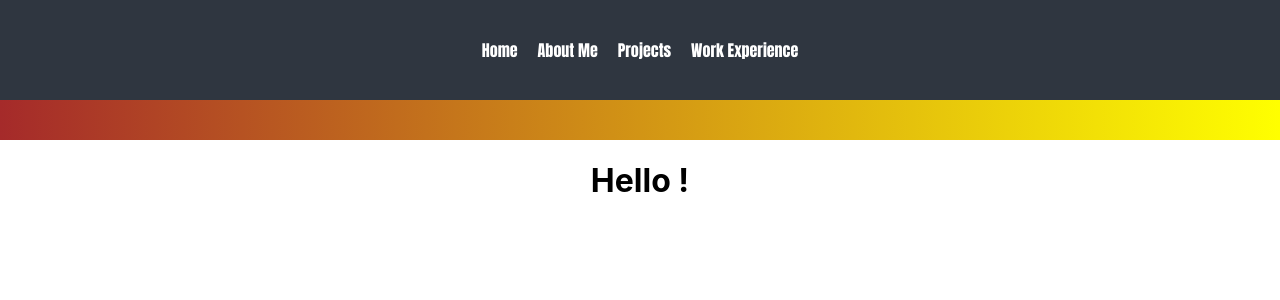
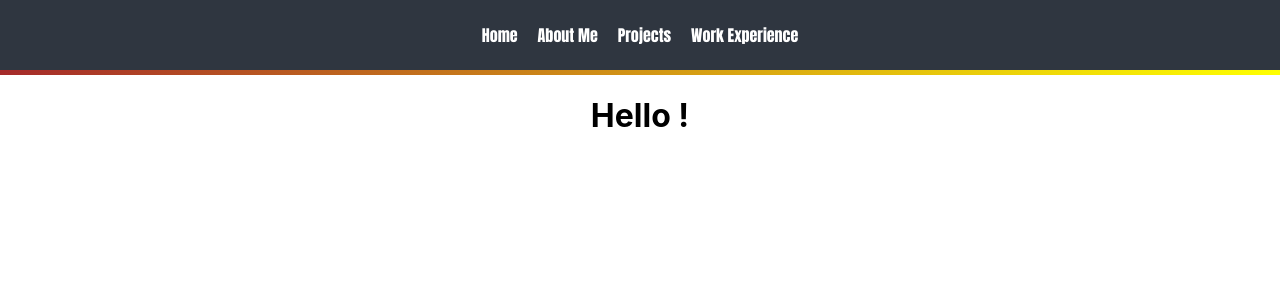
Before and after one commit to ackottsi/Portfolio_ACK, a React (Create React App) app in the folder portfolio-ack/: page / in a window 1280 px wide. Shown: the top 300 px of the page. Built offline with nearby package versions, Linux system fonts and the light colour scheme.

Commit message:
updated header sizing

```diff
--- a/portfolio-ack/src/Header.css
+++ b/portfolio-ack/src/Header.css
@@ -2,11 +2,11 @@ header {
     display: flex;
     flex-direction: row;
     background-image: linear-gradient(to right, brown , yellow);
-    height: 140px;
+    height: 75px;
 }
 
 .headerBottomBorder {
-    height:35px;
+    height:1px;
     width: 100%;
     background-image: linear-gradient(to right, brown , yellow);
 }
@@ -105,7 +105,7 @@ nav {
     background-color: #2f3640;
     font-family:Impact, Haettenschweiler, 'Arial Narrow Bold', sans-serif;
 
-    height: 100px;
+    height: 70px;
     width: 100%;
     display: flex;
     align-items: center;
```
